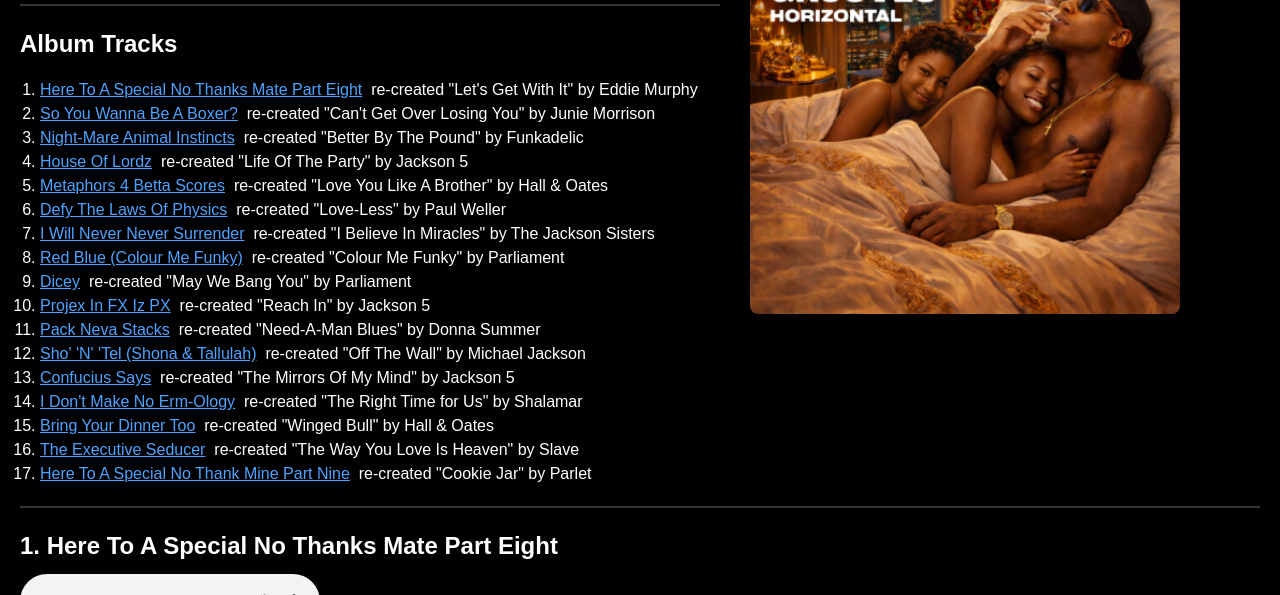
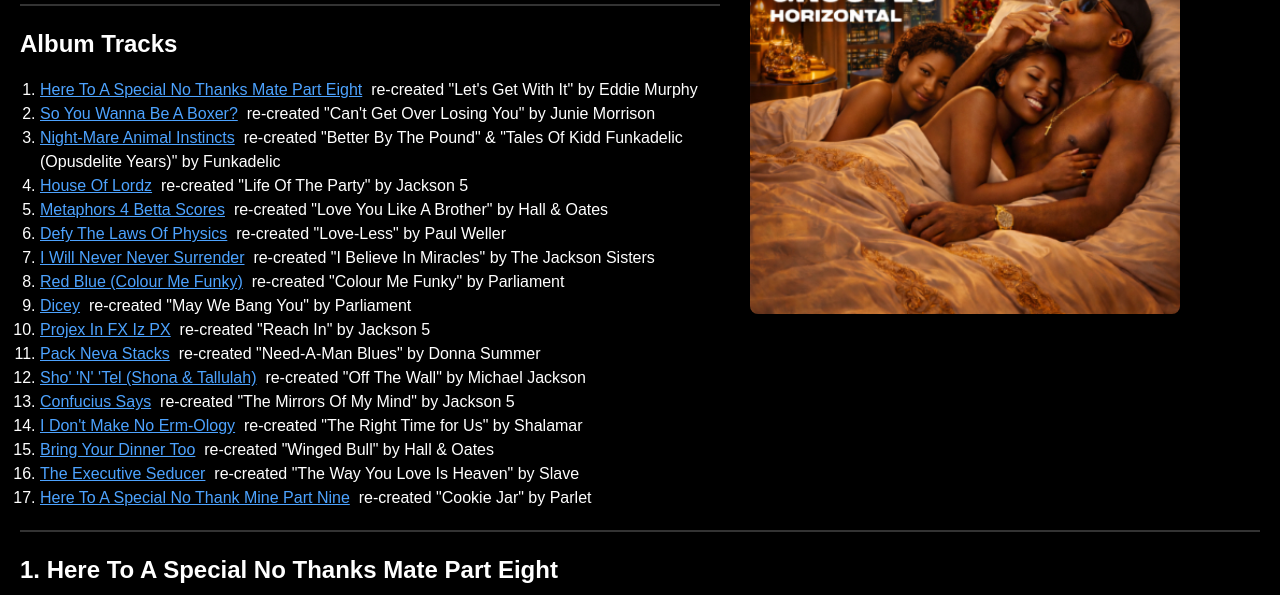
Before and after one commit to dukeminusdagroove1-star/RizzioWebpage, a plain HTML site: page Album7.html in a window 1280 px wide. Shown: the part 183-778 px from the top of the page. Drawn offline with Linux system fonts and the light colour scheme.

```diff
--- a/Album7.html
+++ b/Album7.html
@@ -92,7 +92,7 @@
 <ol>
     <li><a href="#track1">Here To A Special No Thanks Mate Part Eight</a>&nbsp;&nbsp;re-created "Let's Get With It" by Eddie Murphy</li>
 <li><a href="#track2">So You Wanna Be A Boxer?</a>&nbsp;&nbsp;re-created "Can't Get Over Losing You" by Junie Morrison</li>
-<li><a href="#track3">Night-Mare Animal Instincts</a>&nbsp;&nbsp;re-created "Better By The Pound" by Funkadelic</li>
+<li><a href="#track3">Night-Mare Animal Instincts</a>&nbsp;&nbsp;re-created "Better By The Pound" & "Tales Of Kidd Funkadelic (Opusdelite Years)" by Funkadelic </li>
 <li><a href="#track4">House Of Lordz</a>&nbsp;&nbsp;re-created "Life Of The Party" by Jackson 5</li>
 <li><a href="#track5">Metaphors 4 Betta Scores</a>&nbsp;&nbsp;re-created "Love You Like A Brother" by Hall & Oates</li>
 <li><a href="#track6">Defy The Laws Of Physics</a>&nbsp;&nbsp;re-created "Love-Less" by Paul Weller</li>
```
